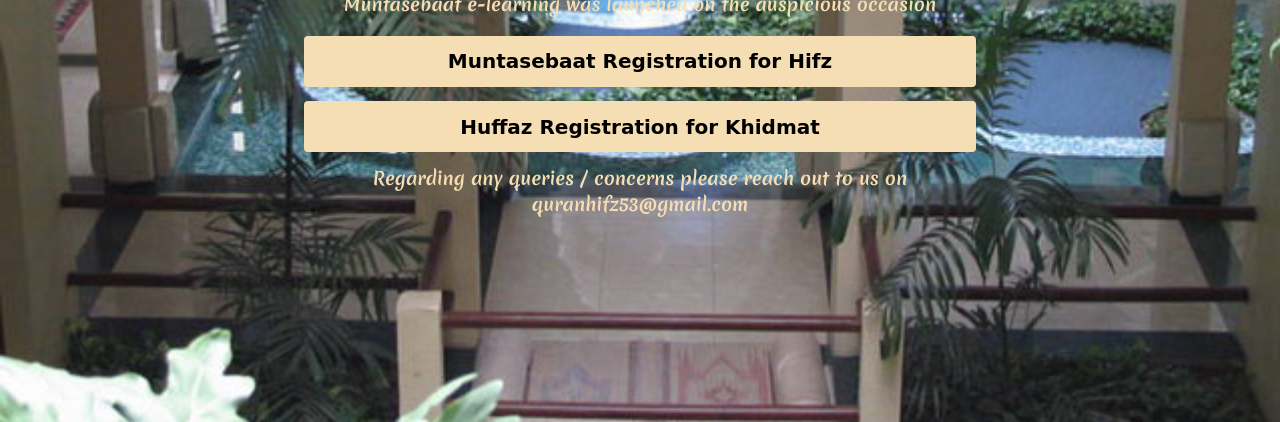
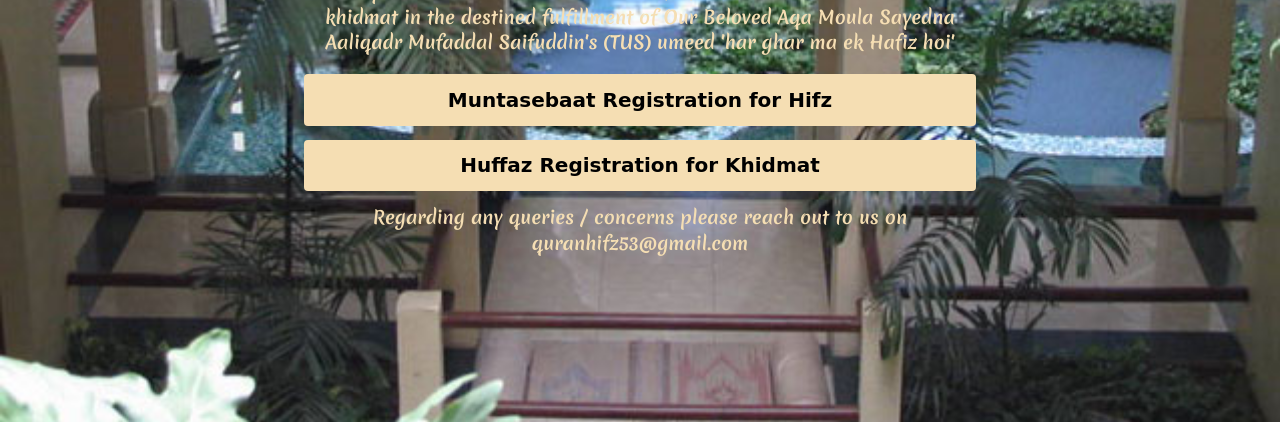
Before and after one commit to murtaza52/murtaza52.github.io, a plain HTML site: page index.html in a window 1280 px wide. Shown: the part 378-800 px from the top of the page. Drawn offline with Linux system fonts and the light colour scheme.

Commit message:
Changes Text

```diff
--- a/index.html
+++ b/index.html
@@ -40,7 +40,7 @@
         <div class="ui middle aligned center aligned grid">
             <div class="column">
                 <div class="ui huge brown header" style="font-family: Merienda; font-size: 74px;">Muntasebaat Tehfeez</div>
-                <p style="color: wheat; font-size: 18px">Muntasebaat e-learning was launched on the auspicious occasion </p>
+                <p style="color: wheat; font-size: 18px">Muntasebaat Hifz was started with the barakaat of the first Urs Mubarak of Sayedna Mohammed Burhanuddin (RA) with the vision to do a small khidmat in the destined fulfillment of Our Beloved Aqa Moula Sayedna Aaliqadr Mufaddal Saifuddin's (TUS) umeed 'har ghar ma ek Hafiz hoi'</p>
 
                 <a href="http://bit.ly/hifzm">
                     <button class="fluid huge ui primary button" style="font-family:Merinda, cursive; color:black; background-color:wheat">
```
